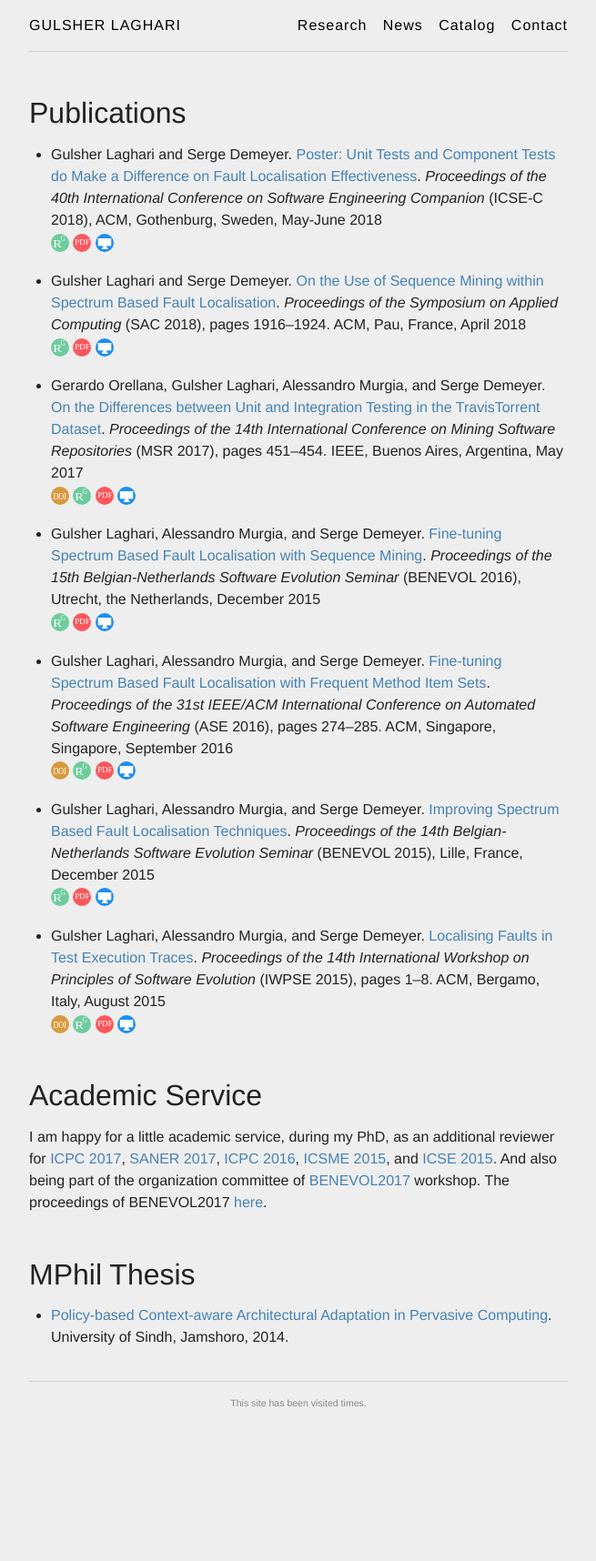
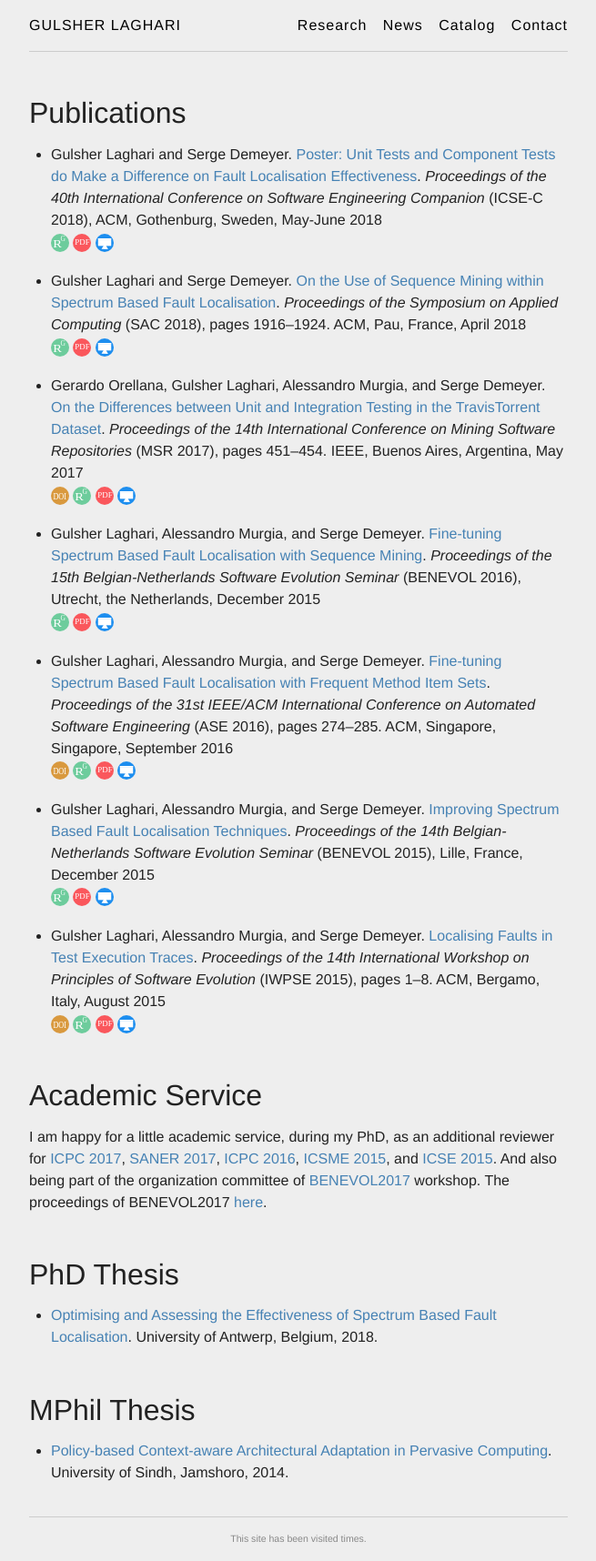
Before and after one commit to glaghari/glaghari.github.io, a Jekyll site: the page built from research.md, in a window 1280 px wide. Shown: the whole page at 91% size, without its empty margins (312-967 px from the left). Built offline with Jekyll 4.4.1, drawn with Linux system fonts in a browser that asks for light colours; comment, search, counter and statistics services are not loaded; before the commit the page ends 1567 px from its top, so only the background shows below that.

Commit message:
PhD defence.

```diff
--- a/_data/news.yml
+++ b/_data/news.yml
@@ -1,3 +1,6 @@
+- title: "I defended my PhD thesis today (Monday, May 14th)."
+  date:  "May, 2018"
+
 - title: "I presented \"On the Use of Sequence Mining within Spectrum Based Fault Localisation\" at [SAC SVT 2018](http://sac-svt-2018.imag.fr/?page_id=172) in Pau, France."
   date:  "Apr, 2018"
 
--- a/research.md
+++ b/research.md
@@ -19,6 +19,10 @@ title: Research
 I am happy for a little academic service, during my PhD, as an additional reviewer for [ICPC 2017](https://www.computer.org/csdl/proceedings/icpc/2017/0535/00/0535z015.pdf), [SANER 2017](https://www.computer.org/csdl/proceedings/saner/2017/5501/00/07884601.pdf), [ICPC 2016](https://www.computer.org/csdl/proceedings/icpc/2016/1428/00/07503703.pdf), [ICSME 2015](https://www.computer.org/csdl/proceedings/icsme/2015/7532/00/07332445.pdf), and [ICSE 2015](https://www.computer.org/csdl/proceedings/icse/2015/1934/01/1934z037.pdf).
 And also being part of the organization committee of [BENEVOL2017](http://ansymore.uantwerpen.be/events/BENEVOL2017) workshop. The proceedings of BENEVOL2017 [here](http://ceur-ws.org/Vol-2047/).
 
+# PhD Thesis
+* [Optimising and Assessing the Effectiveness of Spectrum Based Fault Localisation](../docs/PhD_thesis.pdf).
+University of Antwerp, Belgium, 2018.
+
 # MPhil Thesis
 * [Policy-based Context-aware Architectural Adaptation in Pervasive Computing](../docs/MPhil_thesis.pdf).
 University of Sindh, Jamshoro, 2014.
```
Also changed, not shown: 1 other file.
